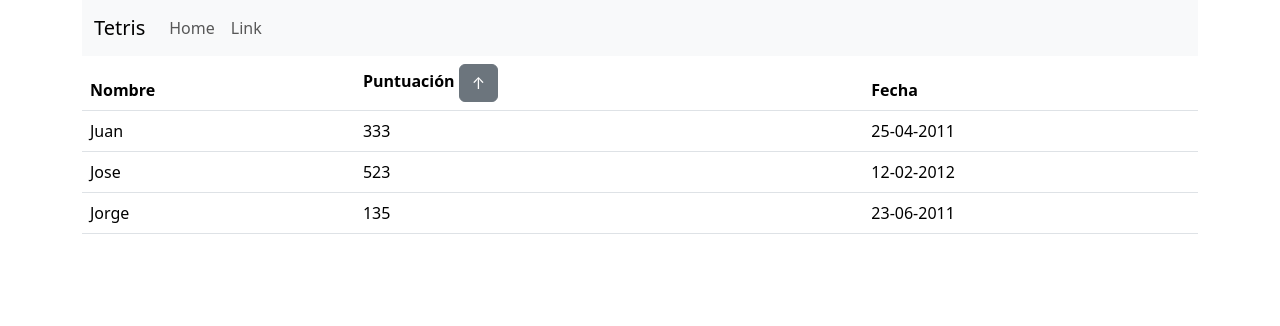
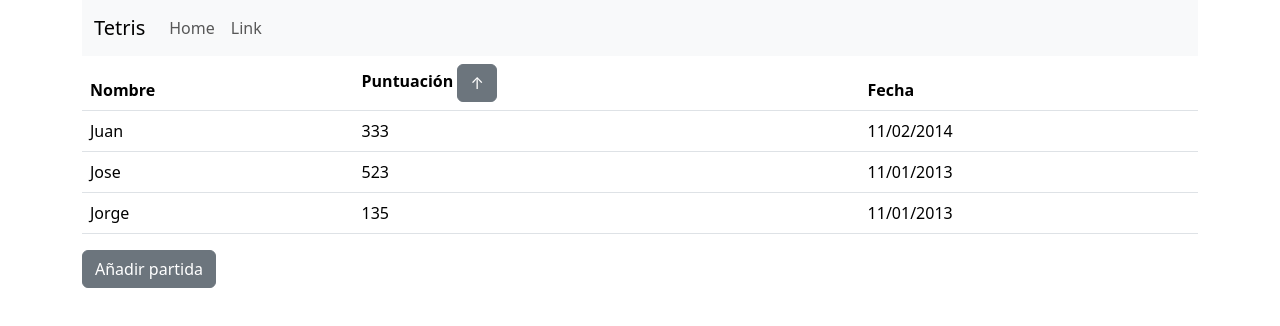
Before and after one commit to NouriHicham/proyectoTetris, a React (Vite) app: page / in a window 1280 px wide. Shown: the top 326 px of the page. Built offline with nearby package versions, Linux system fonts and the light colour scheme.

Commit message:
Implementa ordenación por columnas en la tabla

```diff
--- a/package.json
+++ b/package.json
@@ -11,6 +11,7 @@
   },
   "dependencies": {
     "bootstrap": "^5.3.3",
+    "date-fns": "^4.1.0",
     "react": "^18.3.1",
     "react-dom": "^18.3.1"
   },
--- a/src/App.jsx
+++ b/src/App.jsx
@@ -1,4 +1,5 @@
 import { useState } from "react";
+import { compareAsc, format } from "date-fns";
 import "./App.css";
 
 function Header(){
@@ -26,17 +27,34 @@ function Header(){
 
 function Puntuacion(props){
 
+  const fechaFormateada = format(props.date, 'dd/MM/yyyy');
+
   return (
     <tr>
       <td>{props.name}</td>
       <td>{props.score}</td>
-      <td>{props.date}</td>
+      <td>{fechaFormateada}</td>
     </tr>
   );
 }
 
 function TablaPartidas(){
 
+  const [partidas, setPartidas] = useState([
+    {name:"Juan", score: 333, date: new Date(2014, 1, 11)},
+    {name:"Jose", score: 523, date: new Date(2012, 12, 11)},
+    {name:"Jorge", score: 135, date: new Date(2012, 12, 11)}
+  ]);
+
+  function ordenarArray(){
+    const arrayOrdenada = partidas.sort((partidaA, partidaB) => partidaB.score - partidaA.score)
+    setPartidas([...arrayOrdenada]);
+    console.log(partidas);
+  }
+
+  function addPartida(props){
+
+  }
 
   return (
     <>
@@ -44,7 +62,7 @@ function TablaPartidas(){
         <thead>
           <tr>
             <th scope="col">Nombre</th>
-            <th scope="col">Puntuación <button className="btn btn-secondary">↑</button></th>
+            <th scope="col">Puntuación <button className="btn btn-secondary" onClick={ordenarArray}>↑</button></th>
             <th scope="col">Fecha</th>
           </tr>
         </thead>
@@ -54,19 +72,10 @@ function TablaPartidas(){
           ))}
         </tbody>
       </table>
+      <button className="btn btn-secondary">Añadir partida</button>
     </>
   );
 }
-
-function ordenarArray(){
-
-}
-
-const partidas = [
-  {name:"Juan", score:"333", date:"25-04-2011"},
-  {name:"Jose", score:"523", date:"12-02-2012"},
-  {name:"Jorge", score:"135", date:"23-06-2011"}
-];
 
 function App() {
 
```
Also changed, not shown: 1 other file (tests, documents, lock files or other folders).
